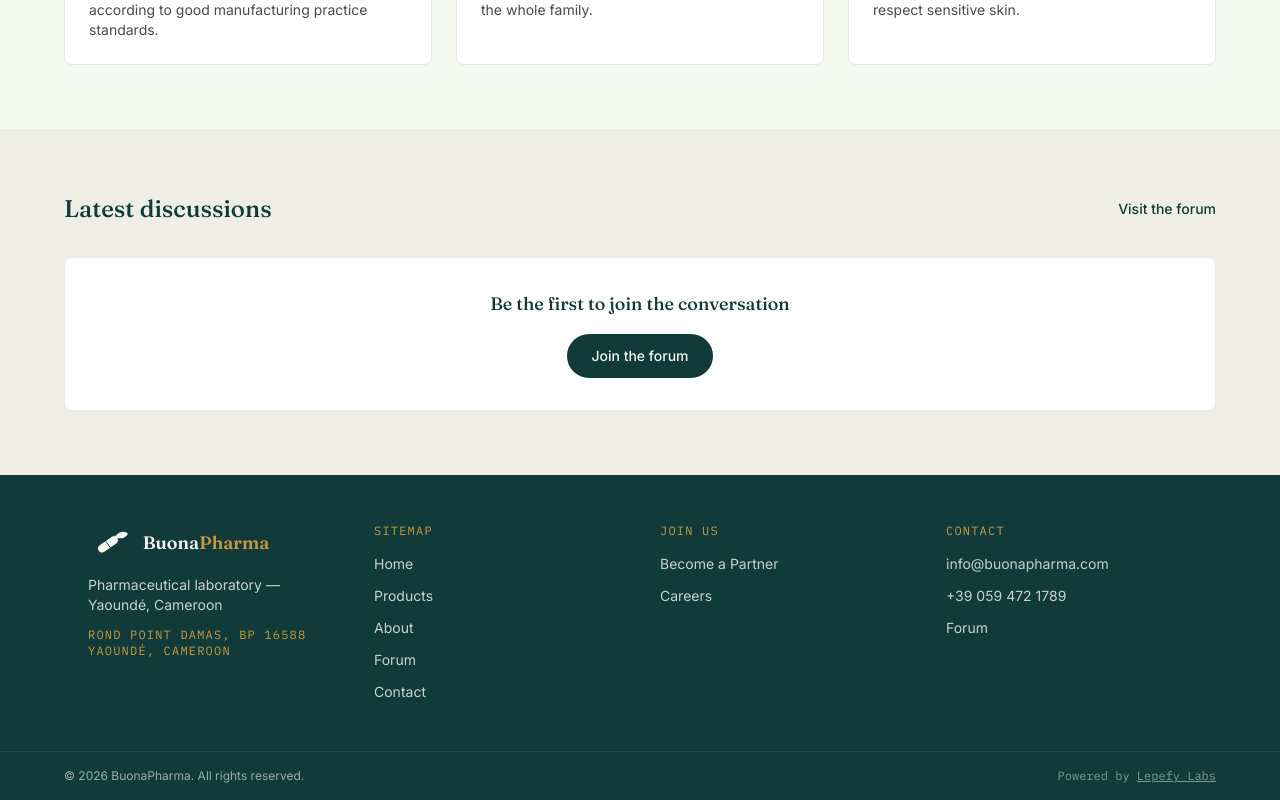
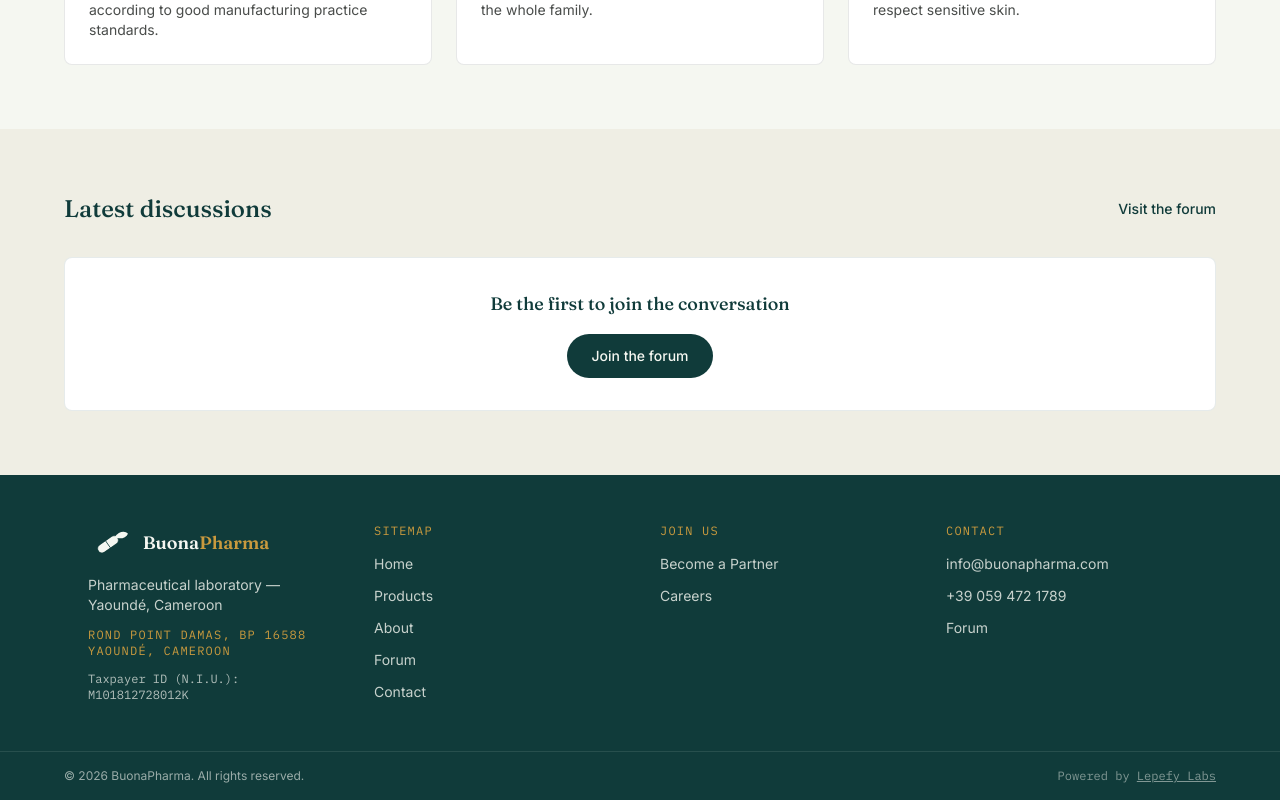
Before and after one commit to lepefy-labs/buonapharma, a Next.js app: page /en in a window 1280 px wide. Shown: the part 1090-1890 px from the top of the page. Built offline with nearby package versions, Linux system fonts and the light colour scheme.

Commit message:
Add files via upload

```diff
--- a/src/components/Footer.tsx
+++ b/src/components/Footer.tsx
@@ -18,6 +18,7 @@ const JOIN_US_LINKS = [
 const CONTACT = {
   phone: "+39 059 472 1789",
   email: "info@buonapharma.com",
+  niu: "M101812728012K",
 };
 
 const columnLinkClass =
@@ -36,6 +37,9 @@ export function Footer() {
           <p className="max-w-xs text-sm text-paper/80">{t("tagline")}</p>
           <span className="font-mono text-xs uppercase tracking-widest text-gold">
             {t("address")}
+          </span>
+          <span className="font-mono text-xs text-paper/70">
+            {t("niu")}: {CONTACT.niu}
           </span>
         </div>
 
--- a/src/i18n/messages/en.json
+++ b/src/i18n/messages/en.json
@@ -125,6 +125,7 @@
   "footer": {
     "tagline": "Pharmaceutical laboratory — Yaoundé, Cameroon",
     "address": "Rond point Damas, BP 16588 Yaoundé, Cameroon",
+    "niu": "Taxpayer ID (N.I.U.)",
     "copyright": "© {year} BuonaPharma. All rights reserved.",
     "sitemap_title": "Sitemap",
     "joinUs_title": "Join us",
--- a/src/i18n/messages/fr.json
+++ b/src/i18n/messages/fr.json
@@ -125,6 +125,7 @@
   "footer": {
     "tagline": "Laboratoire pharmaceutique — Yaoundé, Cameroun",
     "address": "Rond point Damas, BP 16588 Yaoundé, Cameroun",
+    "niu": "N.I.U.",
     "copyright": "© {year} BuonaPharma. Tous droits réservés.",
     "sitemap_title": "Plan du site",
     "joinUs_title": "Rejoignez-nous",
```
